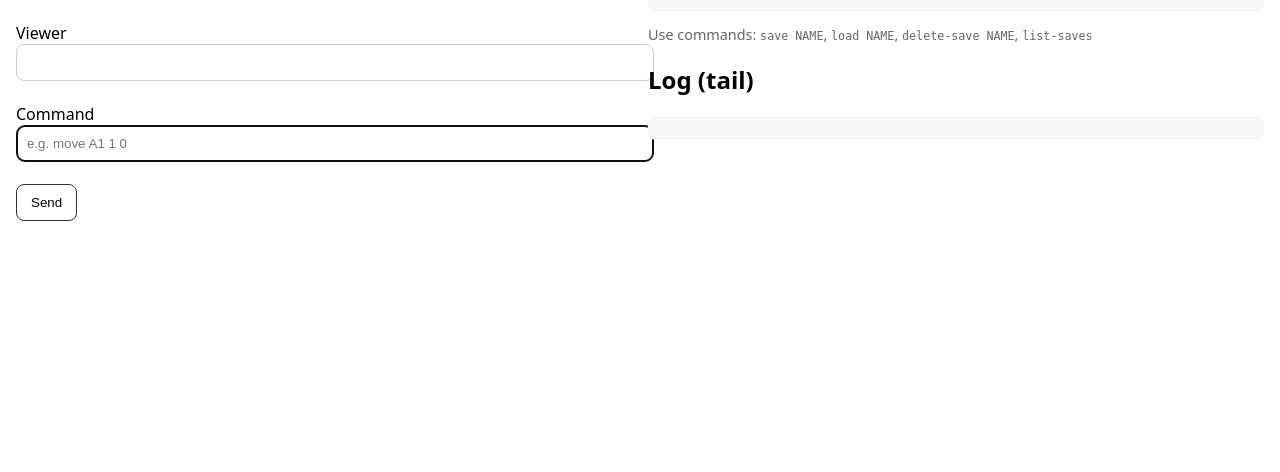
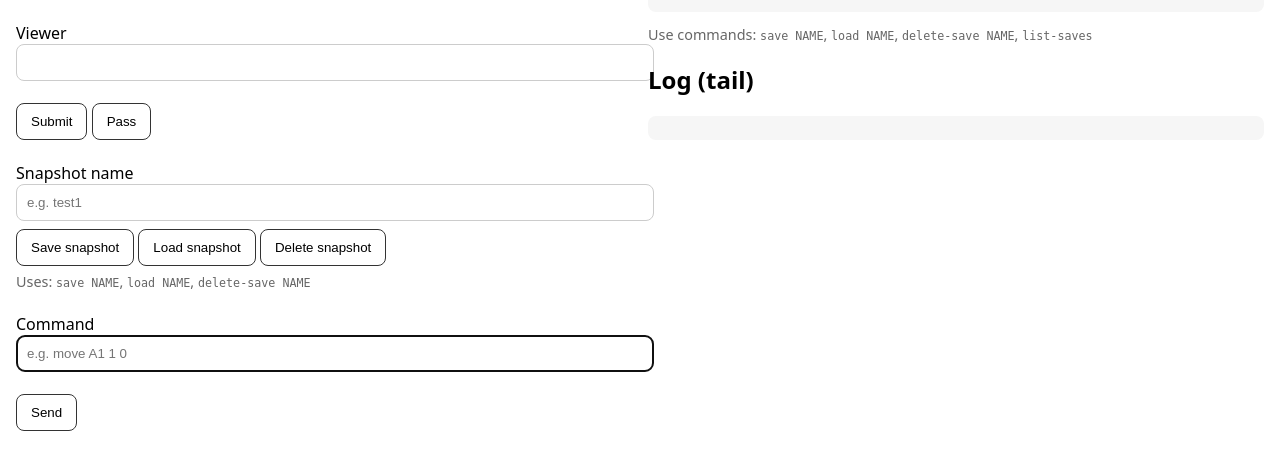
Before and after one commit to josiahnarog/async-4x-sim, a FastAPI app: template templates/index.html in a window 1280 px wide. Shown: the part 328-800 px from the top of the page. Run offline with FastAPI, Linux system fonts and the light colour scheme; the template is opened without the code that fills it, so the values that code supplies are empty.

Commit message:
:sparkle: Additional UI buttons.

```diff
--- a/templates/index.html
+++ b/templates/index.html
@@ -42,8 +42,26 @@
         <label>Viewer</label><br/>
         <input type="text" name="viewer" value="{{ viewer }}"/>
         <br/><br/>
+        <div class="btnrow">
+          <button type="button" onclick="sendCmd('submit')">Submit</button>
+          <button type="button" onclick="sendCmd('pass')">Pass</button>
+        </div>
+        <br/>
+
+        <label>Snapshot name</label><br/>
+        <input type="text" id="snapshot_name" placeholder="e.g. test1"/>
+        <div class="btnrow" style="margin-top: 8px;">
+          <button type="button" onclick="saveSnap()">Save snapshot</button>
+          <button type="button" onclick="loadSnap()">Load snapshot</button>
+          <button type="button" onclick="deleteSnap()">Delete snapshot</button>
+        </div>
+        <div class="small" style="margin-top: 6px;">
+          Uses: <code>save NAME</code>, <code>load NAME</code>, <code>delete-save NAME</code>
+        </div>
+        <br/>
+
         <label>Command</label><br/>
-        <input type="text" name="command" autofocus placeholder="e.g. move A1 1 0"/>
+        <input type="text" id="command" name="command" autofocus placeholder="e.g. move A1 1 0"/>
         <br/><br/>
         <button type="submit">Send</button>
       </form>
@@ -75,5 +93,40 @@
       <pre>{{ log_tail }}</pre>
     </div>
   </div>
+
+  <script>
+    function getForm() {
+      return document.querySelector('form[action="/ui/command"]');
+    }
+    function setCommand(cmd) {
+      const el = document.getElementById('command');
+      el.value = cmd;
+      el.focus();
+    }
+    function sendCmd(cmd) {
+      setCommand(cmd);
+      getForm().submit();
+    }
+    function getSnapName() {
+      const el = document.getElementById('snapshot_name');
+      return (el.value || '').trim();
+    }
+    function saveSnap() {
+      const name = getSnapName();
+      if (!name) { alert("Enter a snapshot name first."); return; }
+      sendCmd(`save ${name}`);
+    }
+    function loadSnap() {
+      const name = getSnapName();
+      if (!name) { alert("Enter a snapshot name first."); return; }
+      sendCmd(`load ${name}`);
+    }
+    function deleteSnap() {
+      const name = getSnapName();
+      if (!name) { alert("Enter a snapshot name first."); return; }
+      if (!confirm(`Delete snapshot '${name}'?`)) { return; }
+      sendCmd(`delete-save ${name}`);
+    }
+  </script>
 </body>
 </html>
```
